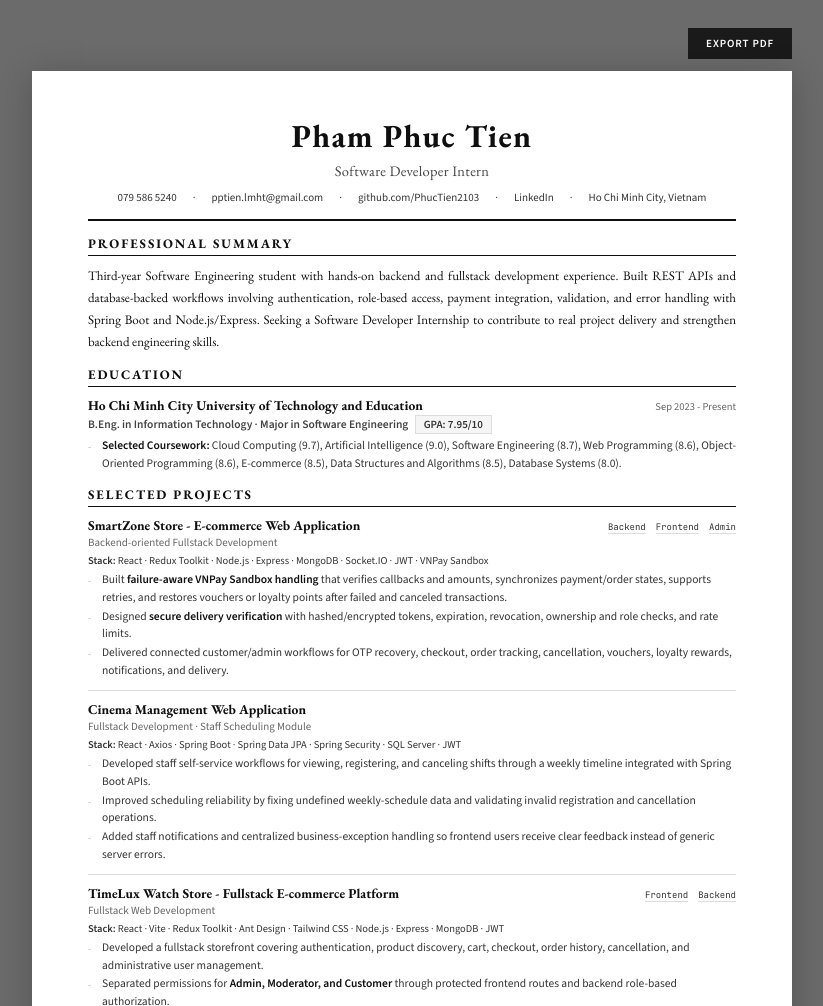
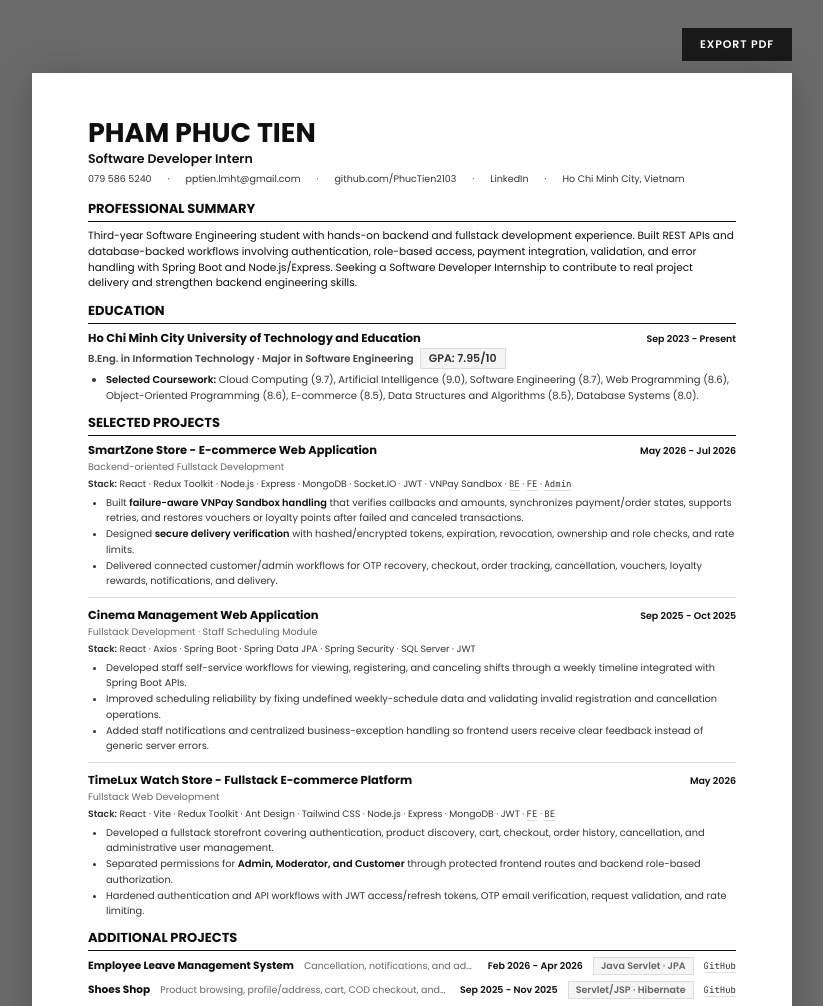
Before and after one commit to PhucTien2103/cv, a plain HTML site: page index.html in a window 1280 px wide. Shown: the top 1006 px of the page, without its empty margins (228-1051 px from the left). Drawn offline with nearby package versions, Linux system fonts and the light colour scheme.

Commit message:
Restyle CV from monochrome reference layout

```diff
--- a/index.html
+++ b/index.html
@@ -6,7 +6,7 @@
   <meta name="viewport" content="width=device-width, initial-scale=1.0" />
   <title>Pham Phuc Tien - CV</title>
   <link
-    href="https://fonts.googleapis.com/css2?family=EB+Garamond:wght@400;500;600;700&family=Source+Sans+3:wght@300;400;500;600;700&family=JetBrains+Mono:wght@400;500&display=swap"
+    href="https://fonts.googleapis.com/css2?family=Poppins:wght@400;500;600;700&family=JetBrains+Mono:wght@400;500&display=swap"
     rel="stylesheet">
   <style>
     :root {
@@ -28,7 +28,7 @@
     }
 
     body {
-      font-family: 'Source Sans 3', sans-serif;
+      font-family: 'Poppins', Arial, sans-serif;
       font-size: 12px;
       color: var(--ink);
       background: #6b6b6b;
@@ -51,7 +51,7 @@
       color: white;
       border: none;
       padding: 8px 18px;
-      font-family: 'Source Sans 3', sans-serif;
+      font-family: 'Poppins', Arial, sans-serif;
       font-size: 11px;
       font-weight: 600;
       letter-spacing: 0.08em;
@@ -73,35 +73,38 @@
 
     /* HEADER */
     .hdr {
-      text-align: center;
-      border-bottom: 2px solid #0f0f0f;
-      padding-bottom: 14px;
-      margin-bottom: 14px;
+      text-align: left;
+      border-bottom: none;
+      padding-bottom: 5px;
+      margin-bottom: 8px;
     }
 
     .hdr-name {
-      font-family: 'EB Garamond', serif;
-      font-size: 32px;
+      font-family: 'Poppins', Arial, sans-serif;
+      font-size: 27px;
       font-weight: 700;
-      letter-spacing: 0.04em;
+      letter-spacing: 0;
       color: var(--ink);
-      margin-bottom: 4px;
+      line-height: 1.15;
+      margin-bottom: 2px;
+      text-transform: uppercase;
     }
 
     .hdr-role {
-      font-family: 'EB Garamond', serif;
-      font-size: 14.5px;
-      color: #444;
-      margin-bottom: 10px;
-      letter-spacing: 0.02em;
+      font-family: 'Poppins', Arial, sans-serif;
+      font-size: 12.5px;
+      font-weight: 600;
+      color: #111;
+      margin-bottom: 4px;
+      letter-spacing: 0;
     }
 
     .hdr-contact {
       display: flex;
-      justify-content: center;
+      justify-content: flex-start;
       flex-wrap: wrap;
       gap: 4px 16px;
-      font-size: 11px;
+      font-size: 9.5px;
       color: var(--muted);
     }
 
@@ -116,28 +119,28 @@
 
     /* SECTION */
     .section {
-      margin-bottom: 13px;
+      margin-bottom: 10px;
     }
 
     .sec-title {
-      font-family: 'EB Garamond', serif;
+      font-family: 'Poppins', Arial, sans-serif;
       font-size: 13px;
       font-weight: 700;
       color: #0f0f0f;
       text-transform: uppercase;
-      letter-spacing: 0.15em;
-      border-bottom: 1px solid #0f0f0f;
-      padding-bottom: 3px;
-      margin-bottom: 9px;
+      letter-spacing: 0;
+      border-bottom: 1.5px solid #0f0f0f;
+      padding-bottom: 2px;
+      margin-bottom: 6px;
     }
 
     /* SUMMARY */
     .summary-text {
-      font-family: 'EB Garamond', serif;
-      font-size: 13px;
-      line-height: 1.7;
+      font-family: 'Poppins', Arial, sans-serif;
+      font-size: 10.5px;
+      line-height: 1.5;
       color: var(--ink);
-      text-align: justify;
+      text-align: left;
     }
 
     /* EDUCATION */
@@ -154,51 +157,44 @@
     }
 
     .e-org {
-      font-family: 'EB Garamond', serif;
-      font-size: 13.5px;
+      font-family: 'Poppins', Arial, sans-serif;
+      font-size: 11.5px;
       font-weight: 700;
       color: var(--ink);
     }
 
     .e-date {
-      font-family: 'Source Sans 3', sans-serif;
-      font-size: 10.5px;
-      color: var(--light);
+      font-family: 'Poppins', Arial, sans-serif;
+      font-size: 9.5px;
+      font-weight: 600;
+      color: var(--ink);
       white-space: nowrap;
       flex-shrink: 0;
     }
 
     .e-sub {
-      font-size: 11.5px;
+      font-size: 10px;
       color: #444;
       font-weight: 600;
       margin-bottom: 3px;
     }
 
     .e-bullets {
-      list-style: none;
-      padding-left: 0;
+      list-style: disc;
+      padding-left: 18px;
       display: flex;
       flex-direction: column;
       gap: 1px;
     }
 
     .e-bullets li {
-      font-size: 11.5px;
+      font-size: 10px;
       color: #333;
       line-height: 1.55;
-      padding-left: 14px;
-      position: relative;
+      padding-left: 0;
     }
 
-    .e-bullets li::before {
-      content: '-';
-      position: absolute;
-      left: 0;
-      color: var(--rule);
-      font-size: 10px;
-      top: 2px;
-    }
+    .e-bullets li::before { content: none; }
 
     .e-bullets li strong {
       color: var(--ink);
@@ -208,7 +204,7 @@
     /* GPA badge */
     .gpa-inline {
       display: inline-block;
-      font-family: 'Source Sans 3', sans-serif;
+      font-family: 'Poppins', Arial, sans-serif;
       font-size: 11px;
       font-weight: 600;
       background: var(--soft);
@@ -220,7 +216,7 @@
 
     /* PROJECTS */
     .proj {
-      margin-bottom: 10px;
+      margin-bottom: 7px;
     }
 
     .proj:last-child {
@@ -236,8 +232,8 @@
     }
 
     .p-title {
-      font-family: 'EB Garamond', serif;
-      font-size: 13.5px;
+      font-family: 'Poppins', Arial, sans-serif;
+      font-size: 11.5px;
       font-weight: 700;
       color: var(--ink);
     }
@@ -245,6 +241,14 @@
     .p-links {
       display: flex;
       gap: 10px;
+      flex-shrink: 0;
+    }
+
+    .p-date {
+      font-size: 9.5px;
+      font-weight: 600;
+      color: var(--ink);
+      white-space: nowrap;
       flex-shrink: 0;
     }
 
@@ -264,13 +268,13 @@
     }
 
     .p-sub {
-      font-size: 11px;
+      font-size: 9.5px;
       color: var(--light);
       margin-bottom: 3px;
     }
 
     .p-stack {
-      font-size: 10.5px;
+      font-size: 9.3px;
       color: var(--muted);
       margin-bottom: 4px;
     }
@@ -281,29 +285,21 @@
     }
 
     .p-bullets {
-      list-style: none;
-      padding-left: 0;
+      list-style: disc;
+      padding-left: 18px;
       display: flex;
       flex-direction: column;
       gap: 1px;
     }
 
     .p-bullets li {
-      font-size: 11.5px;
+      font-size: 9.8px;
       color: #333;
       line-height: 1.55;
-      padding-left: 14px;
-      position: relative;
+      padding-left: 0;
     }
 
-    .p-bullets li::before {
-      content: '-';
-      position: absolute;
-      left: 0;
-      color: var(--rule);
-      font-size: 10px;
-      top: 2px;
-    }
+    .p-bullets li::before { content: none; }
 
     .p-bullets li strong {
       color: var(--ink);
@@ -320,7 +316,7 @@
     .info-row {
       display: flex;
       gap: 8px;
-      font-size: 11.5px;
+      font-size: 9.8px;
       line-height: 1.6;
     }
 
@@ -399,15 +395,15 @@
     }
 
     .op-title {
-      font-family: 'EB Garamond', serif;
-      font-size: 13px;
+      font-family: 'Poppins', Arial, sans-serif;
+      font-size: 10.5px;
       font-weight: 700;
       color: var(--ink);
       white-space: nowrap;
     }
 
     .op-desc {
-      font-size: 11px;
+      font-size: 9.5px;
       color: var(--light);
       white-space: nowrap;
       overflow: hidden;
@@ -422,7 +418,7 @@
     }
 
     .op-tag {
-      font-family: 'Source Sans 3', sans-serif;
+      font-family: 'Poppins', Arial, sans-serif;
       font-size: 9.5px;
       font-weight: 600;
       color: var(--light);
@@ -436,7 +432,7 @@
     .cert-row {
       display: flex;
       gap: 20px;
-      font-size: 11.5px;
+      font-size: 10px;
       color: #333;
     }
 
@@ -455,6 +451,12 @@
       color: var(--ink);
     }
 
+    .cert-detail {
+      font-size: 9.5px;
+      color: #333;
+      line-height: 1.45;
+    }
+
     @media print {
       body {
         background: white;
@@ -466,9 +468,9 @@
         box-shadow: none;
         width: 210mm;
         min-height: 0;
-        padding: 10mm 16mm 6mm;
-        font-size: 11px;
-        zoom: 0.96;
+        padding: 9mm 12mm 7mm;
+        font-size: 10.5px;
+        zoom: 1;
       }
 
       .export-bar {
@@ -476,28 +478,28 @@
       }
 
       .hdr {
-        padding-bottom: 10px;
-        margin-bottom: 10px;
+        padding-bottom: 4px;
+        margin-bottom: 6px;
       }
 
-      .hdr-name { font-size: 28px; }
-      .hdr-role { font-size: 13px; margin-bottom: 7px; }
+      .hdr-name { font-size: 26px; }
+      .hdr-role { font-size: 12px; margin-bottom: 4px; }
 
       .section { margin-bottom: 9px; }
-      .sec-title { margin-bottom: 6px; }
+      .sec-title { margin-bottom: 5px; }
 
-      .summary-text { font-size: 12px; line-height: 1.6; }
+      .summary-text { font-size: 10.2px; line-height: 1.5; }
 
       .proj { margin-bottom: 8px; }
       .proj-rule { margin: 7px 0; }
 
-      .p-bullets li, .e-bullets li { font-size: 11px; line-height: 1.45; }
-      .p-stack { font-size: 10px; }
-      .p-sub { font-size: 10px; }
+      .p-bullets li, .e-bullets li { font-size: 9.7px; line-height: 1.45; }
+      .p-stack { font-size: 9.2px; }
+      .p-sub { font-size: 9.3px; }
 
-      .sk-row { font-size: 11px; }
-      .op-title { font-size: 12px; }
-      .op-desc { font-size: 10px; }
+      .sk-row { font-size: 9.6px; }
+      .op-title { font-size: 10px; }
+      .op-desc { font-size: 9px; }
 
       @page {
         size: A4;
@@ -568,14 +570,10 @@
       <div class="proj">
         <div class="p-head">
           <div class="p-title">SmartZone Store - E-commerce Web Application</div>
-          <div class="p-links">
-            <a class="p-link" href="https://github.com/Ginas559/website-chatting" target="_blank">Backend</a>
-            <a class="p-link" href="https://github.com/Ginas559/website-chatting-FE" target="_blank">Frontend</a>
-            <a class="p-link" href="https://github.com/Ginas559/website-chatting-ADMIN" target="_blank">Admin</a>
-          </div>
+          <div class="p-date">May 2026 - Jul 2026</div>
         </div>
         <div class="p-sub">Backend-oriented Fullstack Development</div>
-        <div class="p-stack"><span>Stack:</span> React · Redux Toolkit · Node.js · Express · MongoDB · Socket.IO · JWT · VNPay Sandbox</div>
+        <div class="p-stack"><span>Stack:</span> React · Redux Toolkit · Node.js · Express · MongoDB · Socket.IO · JWT · VNPay Sandbox · <a class="p-link" href="https://github.com/Ginas559/website-chatting" target="_blank">BE</a> · <a class="p-link" href="https://github.com/Ginas559/website-chatting-FE" target="_blank">FE</a> · <a class="p-link" href="https://github.com/Ginas559/website-chatting-ADMIN" target="_blank">Admin</a></div>
         <ul class="p-bullets">
           <li>Built <strong>failure-aware VNPay Sandbox handling</strong> that verifies callbacks and amounts, synchronizes payment/order states, supports retries, and restores vouchers or loyalty points after failed and canceled transactions.</li>
           <li>Designed <strong>secure delivery verification</strong> with hashed/encrypted tokens, expiration, revocation, ownership and role checks, and rate limits.</li>
@@ -588,6 +586,7 @@
       <div class="proj">
         <div class="p-head">
           <div class="p-title">Cinema Management Web Application</div>
+          <div class="p-date">Sep 2025 - Oct 2025</div>
         </div>
         <div class="p-sub">Fullstack Development · Staff Scheduling Module</div>
         <div class="p-stack"><span>Stack:</span> React · Axios · Spring Boot · Spring Data JPA · Spring Security · SQL Server · JWT</div>
@@ -603,13 +602,10 @@
       <div class="proj">
         <div class="p-head">
           <div class="p-title">TimeLux Watch Store - Fullstack E-commerce Platform</div>
-          <div class="p-links">
-            <a class="p-link" href="https://github.com/PhucTien2103/Baitap-06-20-05-2026-website-TimeLux-FE" target="_blank">Frontend</a>
-            <a class="p-link" href="https://github.com/PhucTien2103/Baitap-06-20-05-2026-website-TimeLux-BE" target="_blank">Backend</a>
-          </div>
+          <div class="p-date">May 2026</div>
         </div>
         <div class="p-sub">Fullstack Web Development</div>
-        <div class="p-stack"><span>Stack:</span> React · Vite · Redux Toolkit · Ant Design · Tailwind CSS · Node.js · Express · MongoDB · JWT</div>
+        <div class="p-stack"><span>Stack:</span> React · Vite · Redux Toolkit · Ant Design · Tailwind CSS · Node.js · Express · MongoDB · JWT · <a class="p-link" href="https://github.com/PhucTien2103/Baitap-06-20-05-2026-website-TimeLux-FE" target="_blank">FE</a> · <a class="p-link" href="https://github.com/PhucTien2103/Baitap-06-20-05-2026-website-TimeLux-BE" target="_blank">BE</a></div>
         <ul class="p-bullets">
           <li>Developed a fullstack storefront covering authentication, product discovery, cart, checkout, order history, cancellation, and administrative user management.</li>
           <li>Separated permissions for <strong>Admin, Moderator, and Customer</strong> through protected frontend routes and backend role-based authorization.</li>
@@ -630,6 +626,7 @@
             <div class="op-desc">Cancellation, notifications, and admin statistics</div>
           </div>
           <div class="op-right">
+            <span class="p-date">Feb 2026 - Apr 2026</span>
             <span class="op-tag">Java Servlet · JPA</span>
             <a class="p-link" href="https://github.com/Ginas559/ccvmtptpm-landing-page" target="_blank">GitHub</a>
           </div>
@@ -641,6 +638,7 @@
             <div class="op-desc">Product browsing, profile/address, cart, COD checkout, and order tracking</div>
           </div>
           <div class="op-right">
+            <span class="p-date">Sep 2025 - Nov 2025</span>
             <span class="op-tag">Servlet/JSP · Hibernate</span>
             <a class="p-link" href="https://github.com/Ginas559/shoes-shop" target="_blank">GitHub</a>
           </div>
@@ -687,7 +685,7 @@
         <div class="e-sub" style="margin-bottom:6px;">
           AWS Academy Graduate Training Badges · Issued by Amazon Web Services Training and Certification
         </div>
-        <div style="font-size:11.5px; color:#333; line-height:1.55;">
+        <div class="cert-detail">
           Cloud Foundations, Cloud Developing, Cloud Web Application Builder,
           Cloud Data Pipeline Builder, Data Engineering, Microservices and CI/CD Pipeline Builder
         </div>
```
